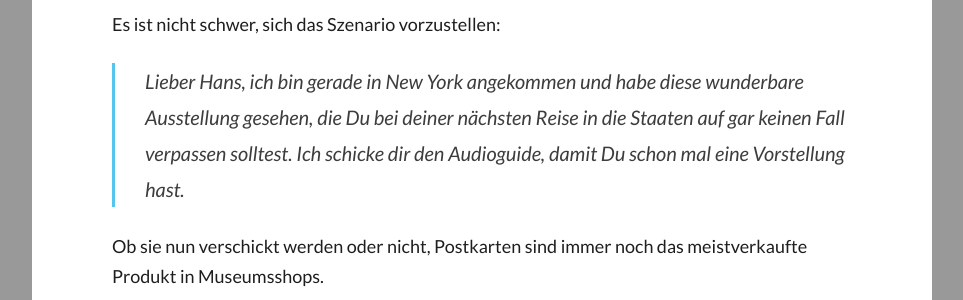
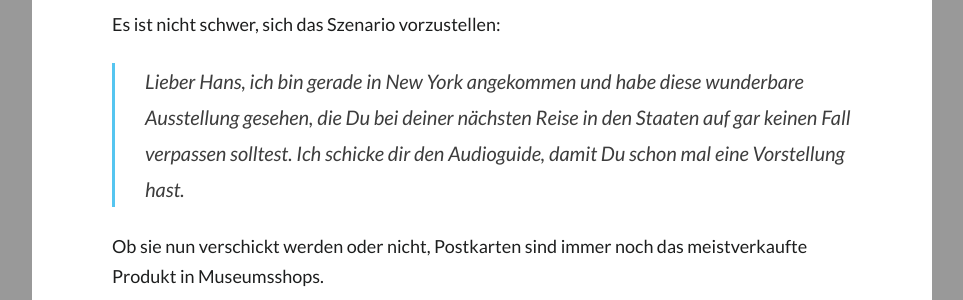
Before and after one commit to nubart/blog-de, a Jekyll site: the page built from _posts/2019-11-07-reisender-audioguide-postkarte.md, in a window 1280 px wide and 900 px high, scrolled down 2096 px. Shown: the part 191-491 px from the top of the window, without its empty margins (8-971 px from the left). Built offline with Jekyll 4.4.1, drawn with Linux system fonts in a browser that asks for light colours; some web fonts are replaced; comment, search, counter and statistics services are not loaded.

Commit message:
Postkarten

```diff
--- a/_posts/2019-11-07-reisender-audioguide-postkarte.md
+++ b/_posts/2019-11-07-reisender-audioguide-postkarte.md
@@ -41,7 +41,7 @@ Wenn der Inhalt des Audioguides so gut ist, dass Besucher ihn kaufen möchten, u
 
 Es ist nicht schwer, sich das Szenario vorzustellen:
 
-> Lieber Hans, ich bin gerade in New York angekommen und habe diese wunderbare Ausstellung gesehen, die Du bei deiner nächsten Reise in die Staaten auf gar keinen Fall verpassen solltest. Ich schicke dir den Audioguide, damit Du schon mal eine Vorstellung hast.
+> Lieber Hans, ich bin gerade in New York angekommen und habe diese wunderbare Ausstellung gesehen, die Du bei deiner nächsten Reise in den Staaten auf gar keinen Fall verpassen solltest. Ich schicke dir den Audioguide, damit Du schon mal eine Vorstellung hast.
 
 Ob sie nun verschickt werden oder nicht, Postkarten sind immer noch das meistverkaufte Produkt in Museumsshops.
 
```
